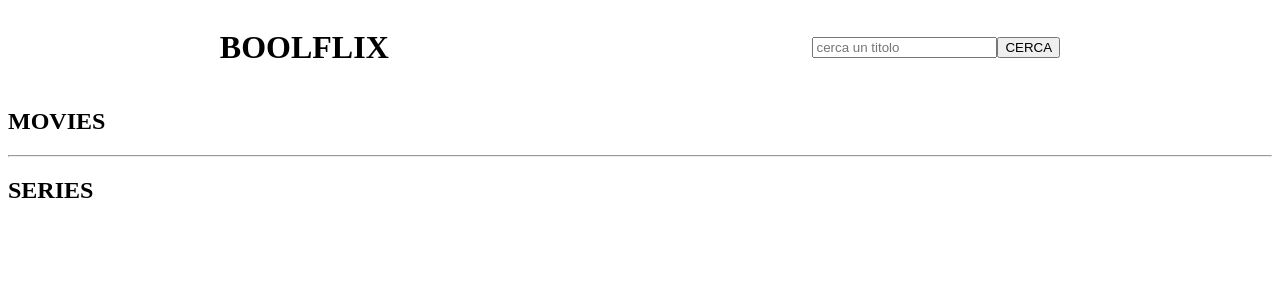
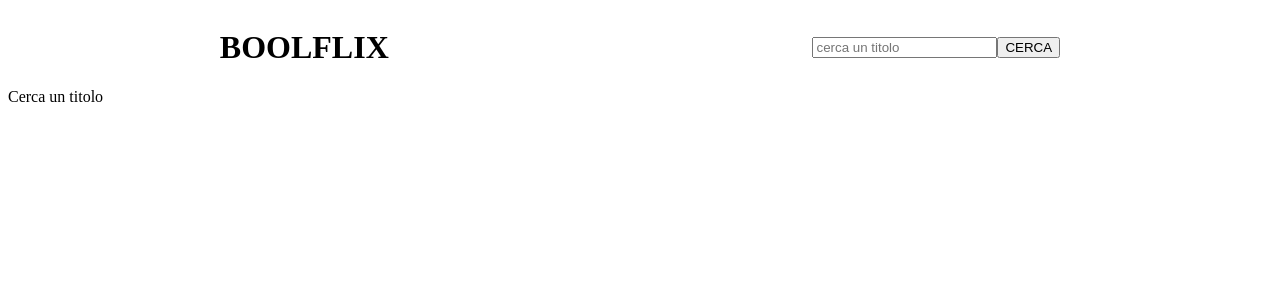
Before and after one commit to EnricoNapolitano/vite-boolflix, a Vue app: page / in a window 1280 px wide. Shown: the top 300 px of the page. Built offline with nearby package versions, Linux system fonts and the light colour scheme.

Commit message:
added  'medias-section' class

```diff
--- a/src/components/AppMain.vue
+++ b/src/components/AppMain.vue
@@ -6,11 +6,14 @@ export default {
 }
 </script>
 <template>
-    <div>
+    <div v-if="!movies">
+        Cerca un titolo
+    </div>
+    <section v-else class="medias-section">
         <h2>MOVIES</h2>
         <media-card v-for="movie in movies" :item="movie"></media-card>
         <hr>
         <h2>SERIES</h2>
         <media-card v-for="tvShow in tvShows" :item="tvShow"></media-card>
-    </div>
+    </section>
 </template>
```
